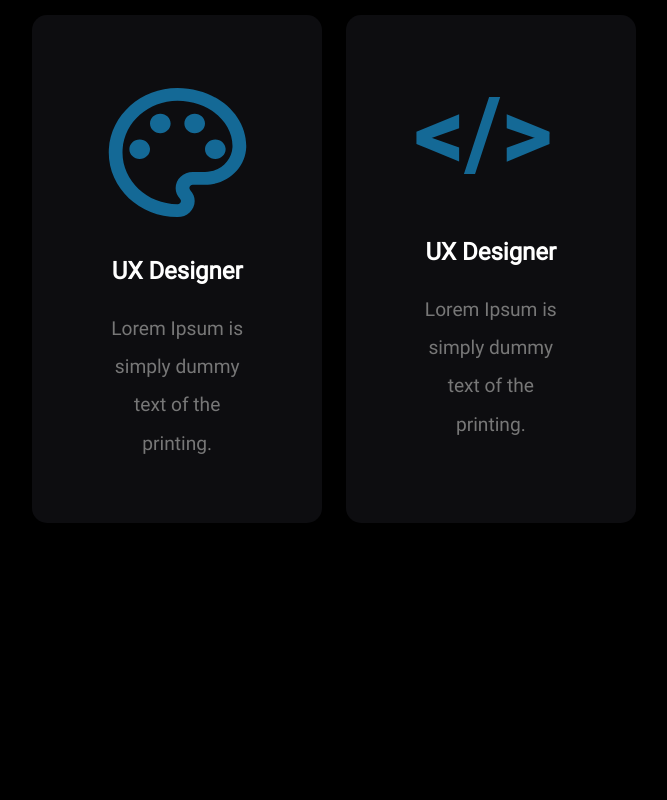
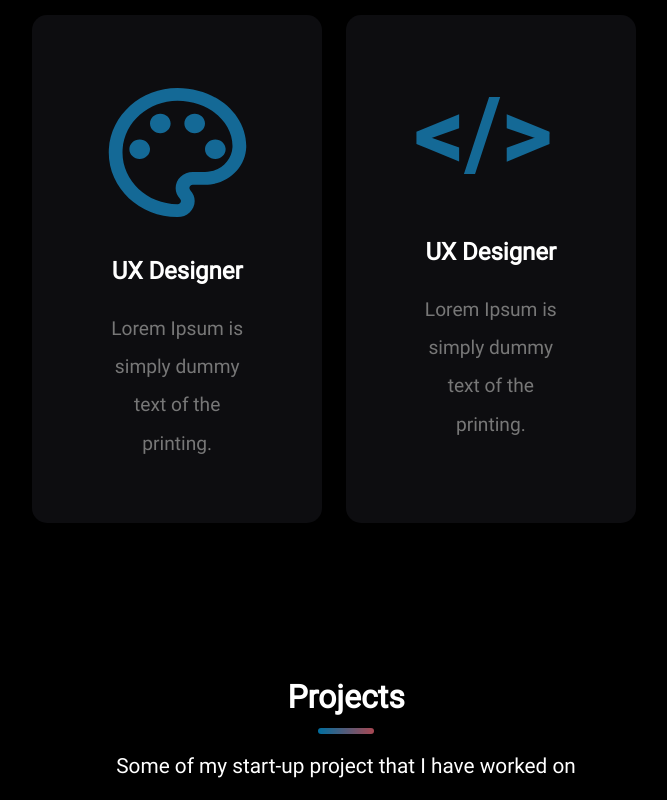
Before and after one commit to siddeshwarnavink/ubertech-web-design-2022, a website: page dist/index.html in a window 1280 px wide. Shown: the part 1631-2431 px from the top of the page, without its empty margins (294-961 px from the left). Before the commit the page ends 2310 px from the top, so only its background shows below. Drawn offline with Linux system fonts and the light colour scheme; files whose address does not match are found by name.

Commit message:
added project image files, created mainproject style sheet

```diff
--- a/scss/main.scss
+++ b/scss/main.scss
@@ -10,3 +10,4 @@
 @import "./partials/heroSection";
 @import "./partials/aboutSection";
 @import "./partials/mySkills";
+@import "./partials/projectsSection";
--- /dev/null
+++ b/scss/partials/_projectsSection.scss
@@ -0,0 +1 @@
+@import "./projectsSection/mainProjects";
--- /dev/null
+++ b/scss/partials/projectsSection/_mainProjects.scss
@@ -0,0 +1,6 @@
+.mainProject {
+    .mainProject__caption p {
+        text-align: center;
+        font-size: 1.3em;
+    }
+}
```
Also changed, not shown: dist/css/main.css, dist/images/project-kidio.png (added), dist/images/project-tostitos-pizza.png (added), dist/images/project-xtrodinary.png (added), dist/index.html.
